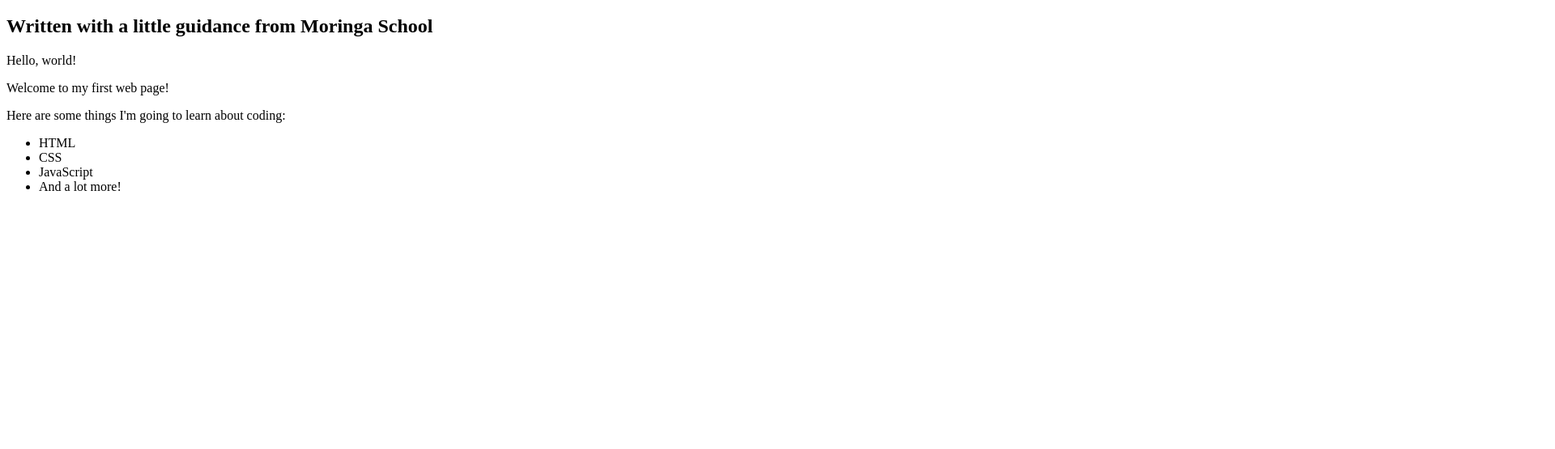
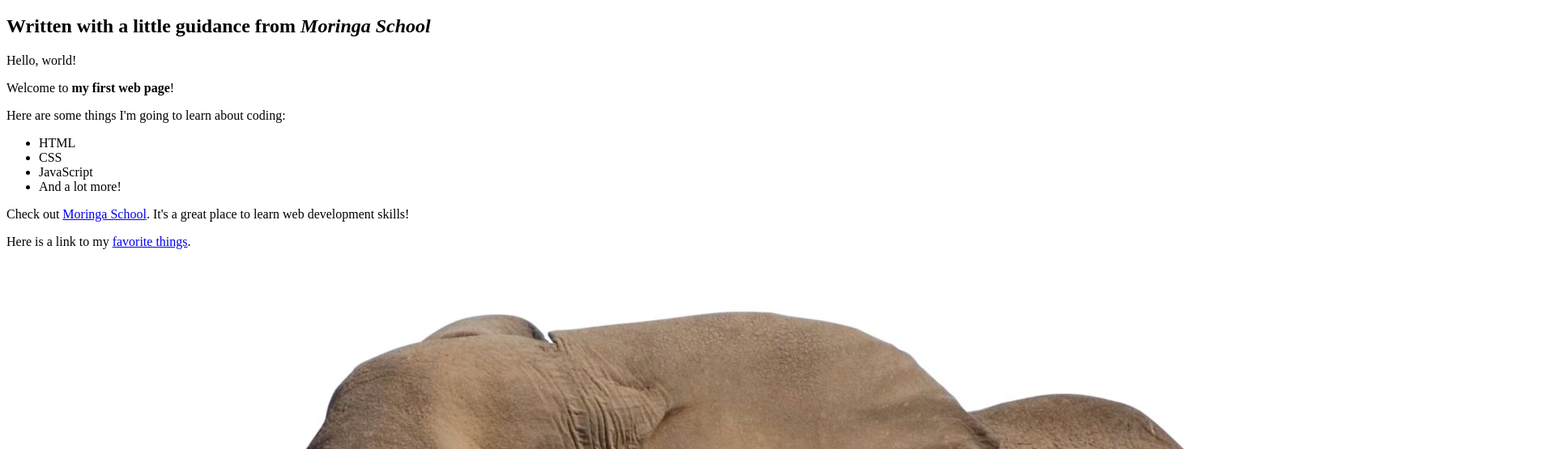
Before and after one commit to NazarineWasonga/my-first-webpage, a plain HTML site: page Desktop/my-favorite-things.html/my-first-webpage.html in a window 1280 px wide. Shown: the part 61-616 px from the top of the page at 81% size, 1920 px wide, since content can reach past the window. Drawn offline with Linux system fonts and the light colour scheme.

Commit message:
added links and image

```diff
--- a/Desktop/my-favorite-things.html/my-first-webpage.html
+++ b/Desktop/my-favorite-things.html/my-first-webpage.html
@@ -5,10 +5,10 @@
   </head>
   <body>
     <h1>My First Webpage</h1>
-    <h2>Written with a little guidance from Moringa School</h2>
+    <h2>Written with a little guidance from <em>Moringa School</em></h2>
 
     <p>Hello, world!</p>
-    <p>Welcome to my first web page!</p>
+    <p>Welcome to <strong>my first web page</strong>!</p>
 
     <p>Here are some things I'm going to learn about coding:</p>
     <ul>
@@ -17,5 +17,8 @@
       <li>JavaScript</li>
       <li>And a lot more!</li>
     </ul>
+    <p>Check out <a href="http://moringaschool.com/">Moringa School</a>. It's a great place to learn web development skills!</p>
+    <p>Here is a link to my <a href="favorite-things.html">favorite things</a>.</p>
+    <img src="Elephant.jpg" alt="A photo of an Elephant">
   </body>
 </html>
```
Also changed, not shown: Desktop/my-favorite-things.html/Elephant.jpg (added).
